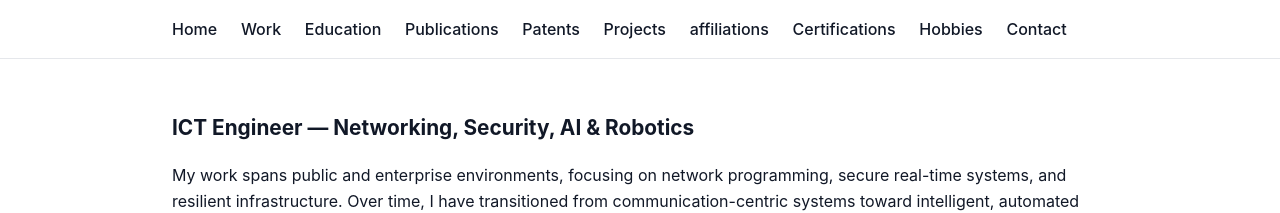
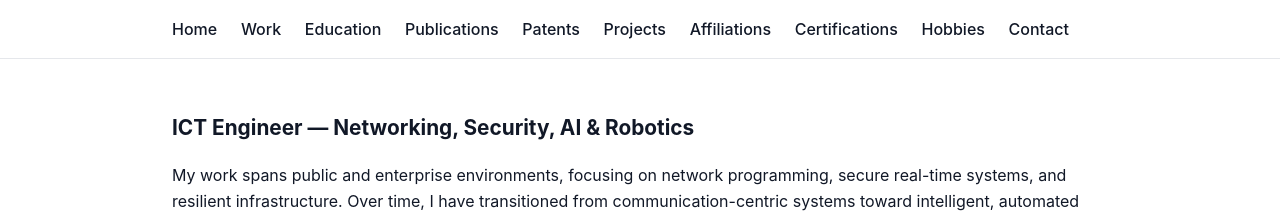
Before and after one commit to bilal-ismail/bilal-ismail.github.io, a Jekyll site: the page built from index.md, in a window 1280 px wide. Shown: the top 213 px of the page. Built offline with Jekyll 4.4.1, drawn with Linux system fonts in a browser that asks for light colours.

```diff
--- a/_includes/header.html
+++ b/_includes/header.html
@@ -6,7 +6,7 @@
     <a href="/publications">Publications</a>
     <a href="/patents">Patents</a>
     <a href="/projects">Projects</a>
-    <a href="/affiliations">affiliations</a>
+    <a href="/affiliations">Affiliations</a>
     <a href="/certifications">Certifications</a>
     <a href="/hobbies">Hobbies</a>
     <a href="/contact">Contact</a>
```
